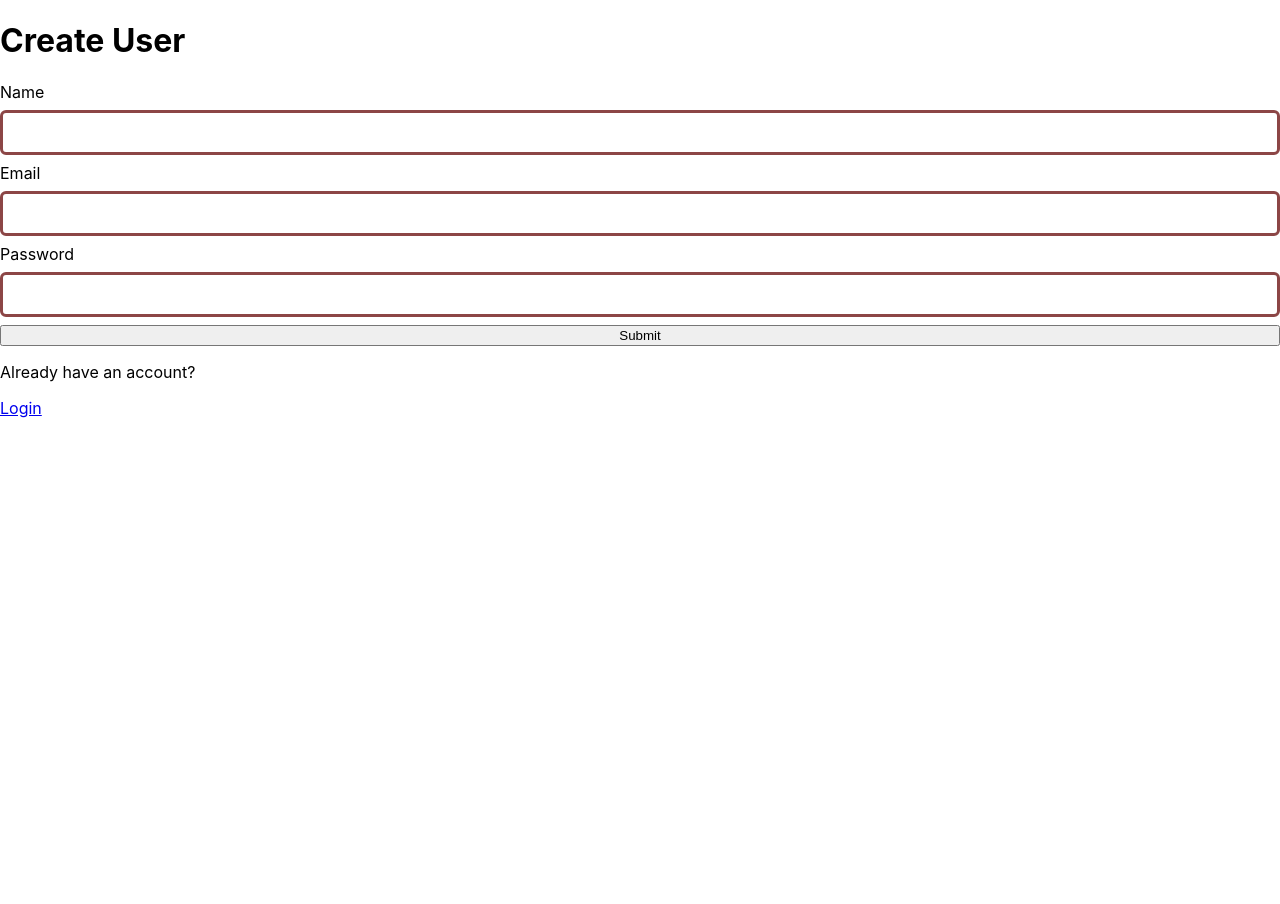
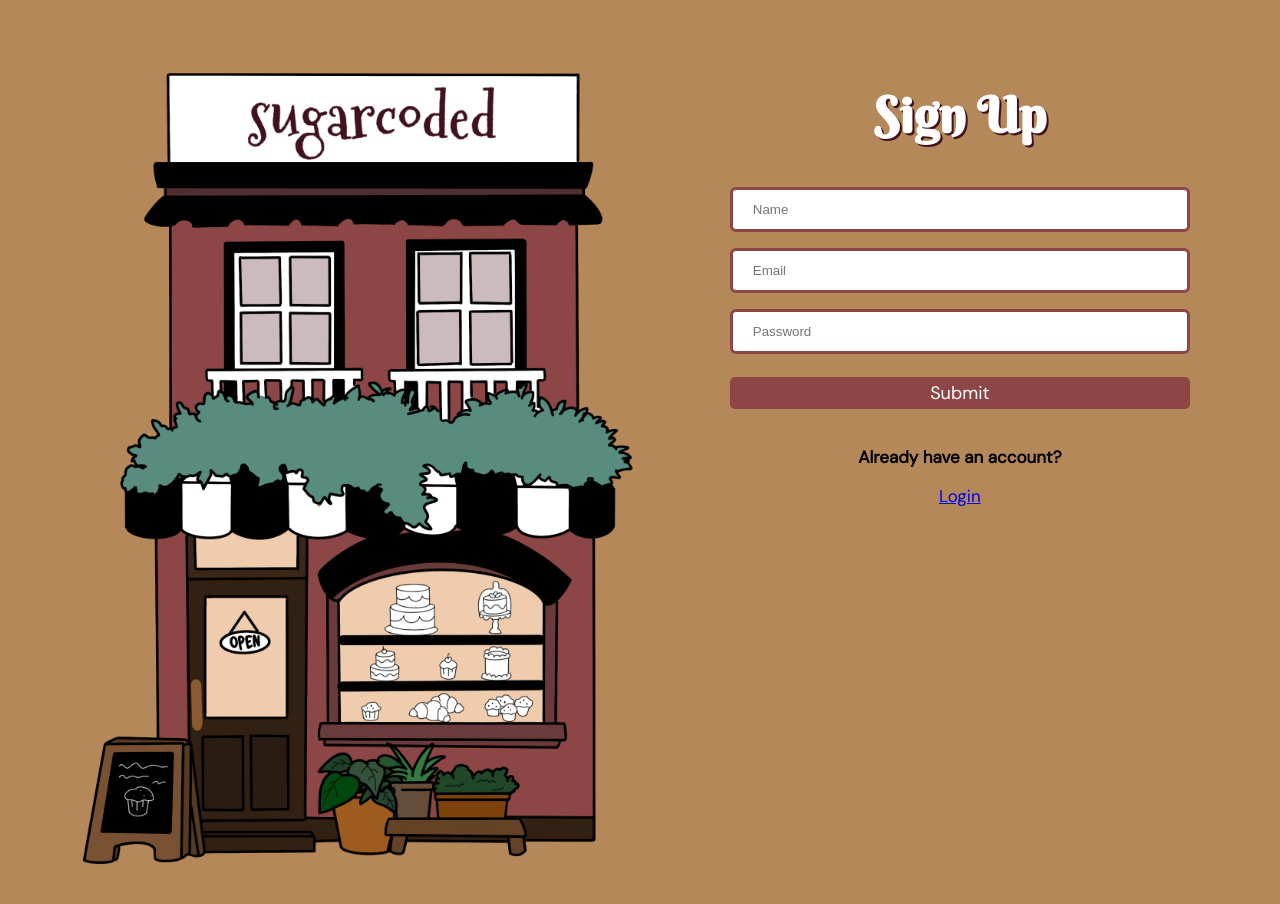
Before and after one commit to tln2007/frontend-dw-final-project, a React (Create React App) app: page /create in a window 1280 px wide. Shown: the top 904 px of the page. Before the commit the page ends 800 px from the top, so only its background shows below. Built offline with nearby package versions, Linux system fonts and the light colour scheme; no server answers; a web font is replaced by a local one.

Commit message:
create user page css

```diff
--- a/src/App.css
+++ b/src/App.css
@@ -1,8 +1,10 @@
 @import url('https://fonts.googleapis.com/css2?family=Berkshire+Swash&family=DM+Sans&family=Mountains+of+Christmas:wght@700&display=swap');
 
-.LoginPage {
+.LoginPage, .CreatePage {
     background-color: #B48859;
+    margin: 0;
     min-height: 100vh;
+
 }
 
 .LoginWrapper {
@@ -22,10 +24,37 @@
 
 }
 
+.CreatePageWrapper {
+    display: flex;
+    flex-wrap: row wrap;
+    justify-content: center;
+    margin: 0 auto;
+    max-width: 1200px;
+}
+
+.CreatePageWrapper h1 {
+    color: white;
+    font-family: 'Berkshire Swash', cursive;
+    font-size: 50px;
+    text-align: center;
+    text-shadow: 2px 2px #40121D;
+
+}
 
 .LoginItem {
     padding: 50px;
     width: 1200px;
+}
+
+.CreateUserItems {
+    padding: 50px;
+    width: 1200px;
+}
+
+.CreateUserItems p {
+    font-family: 'DM Sans', sans-serif;
+    font-size: 17px;
+    text-align: center;
 }
 
 .LoginItem p {
@@ -36,7 +65,6 @@
 
 .LogoItem {
     margin: 0;
-
 }
 
 .LogoItem img {
@@ -65,12 +93,46 @@ input[type=password] {
 .buttonWrapper {
     margin-top: 15px;
     margin-bottom: 20px;
-
 }
 
 .buttonWrapper button {
     background-color: #8C4646;
     border: 3px solid #8C4646;
+    border-radius: 5px;;
+    color: white;
+    font-family: 'DM Sans', sans-serif;
+    font-size: 18px;
+    width: 100%;
+}
+
+.buttonWrapper button:hover {
+    background-color: #40121D;;
+    border: 3px solid #40121D;;
+    border-radius: 5px;;
+    color: white;
+    font-family: 'DM Sans', sans-serif;
+    font-size: 18px;
+    width: 100%;
+}
+
+.CreateButtonWrapper {
+    margin-top: 15px;
+    margin-bottom: 20px;
+}
+
+.CreateButtonWrapper button {
+    background-color: #8C4646;
+    border: 3px solid #8C4646;
+    border-radius: 5px;;
+    color: white;
+    font-family: 'DM Sans', sans-serif;
+    font-size: 18px;
+    width: 100%;
+}
+
+.CreateButtonWrapper button:hover {
+    background-color: #40121D;;
+    border: 3px solid #40121D;;
     border-radius: 5px;;
     color: white;
     font-family: 'DM Sans', sans-serif;
--- a/src/components/CreateUserForm.js
+++ b/src/components/CreateUserForm.js
@@ -3,16 +3,13 @@ import React from "react";
 function CreateUserForm({ signUpUser }) {
     return (
         <form className="FormElement" onSubmit={(e) => signUpUser(e)}>
-            <label htmlFor="displayName">Name</label>
-            <input type="text" name="displayName" />
+            <input type="text" name="displayName" placeholder="Name"/>
+            <input type="text" name="email" placeholder="Email"/>
+            <input type="text" name="password" placeholder="Password"/>
 
-            <label htmlFor="Email">Email</label>
-            <input type="text" name="email" />
-
-            <label htmlFor="password">Password</label>
-            <input type="text" name="password" />
-
-            <button type="submit">Submit</button>
+            <div className="CreateButtonWrapper">
+                <button type="submit">Submit</button>
+            </div>
         </form>
     );
 }
--- a/src/components/LoginForm.js
+++ b/src/components/LoginForm.js
@@ -5,7 +5,7 @@ function LoginForm({ loginUser }) {
         <form className="FormElement" onSubmit={(e) => loginUser(e)}>
 
             <input type="text" name="email" placeholder="Email"/>
-            <input type="password" name="password" placeholder="Password" />
+            <input type="password" name="password" placeholder="Password"/>
 
             <div className="buttonWrapper">
                 <button type="submit">Log In</button>
--- a/src/pages/CreateUser.js
+++ b/src/pages/CreateUser.js
@@ -4,6 +4,7 @@ import { getAuth, createUserWithEmailAndPassword, updateProfile } from "firebase
 import CreateUserForm from "../components/CreateUserForm";
 import Header from "../components/Header";
 import { Link } from "react-router-dom";
+import bakery from "../images/bakery.png";
 
 function CreateUserPage({ isLoggedIn, setIsLoggedIn, setUserInformation }) {
     const [errors, setErrors] = useState();
@@ -57,16 +58,20 @@ function CreateUserPage({ isLoggedIn, setIsLoggedIn, setUserInformation }) {
 
     return (
         <>
+        <div className='CreatePage'>
             <div className='CreatePageWrapper'>
-
-                <h1>Create User</h1>
-                <CreateUserForm signUpUser={signUpUser}/>
-                <p>{errors}</p>
-                <p>Already have an account?</p>
-                <p>
-                    <Link to="/login">Login</Link>
-                </p>
+                <div className='LogoItem'>
+                    <img src={bakery} alt="sugarcoded bakery"></img>
+                </div>
+                <div className='CreateUserItems'>
+                    <h1>Sign Up</h1>
+                    <CreateUserForm signUpUser={signUpUser}/>
+                    <p>{errors}</p>
+                    <p><strong>Already have an account?</strong></p>
+                    <p><Link to="/login">Login</Link></p>
+                </div>
             </div>
+        </div>
         </>
     );
 }
```
